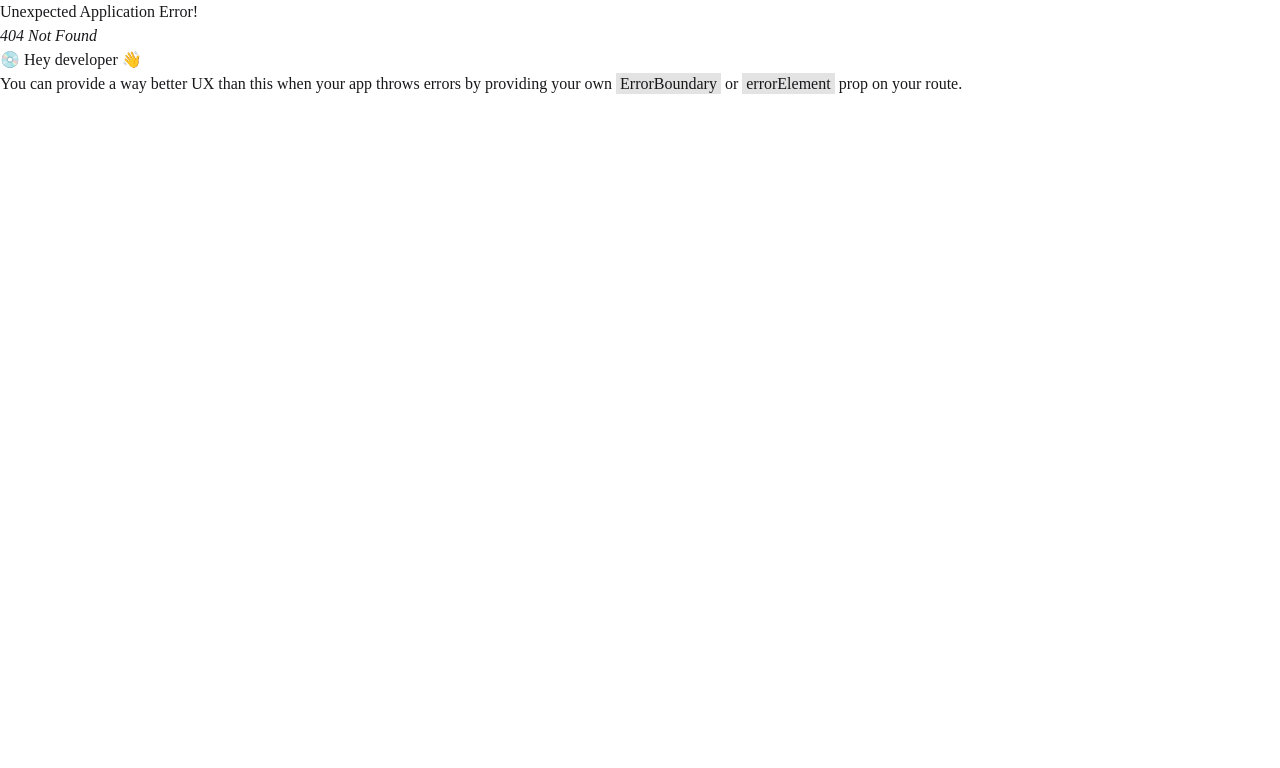
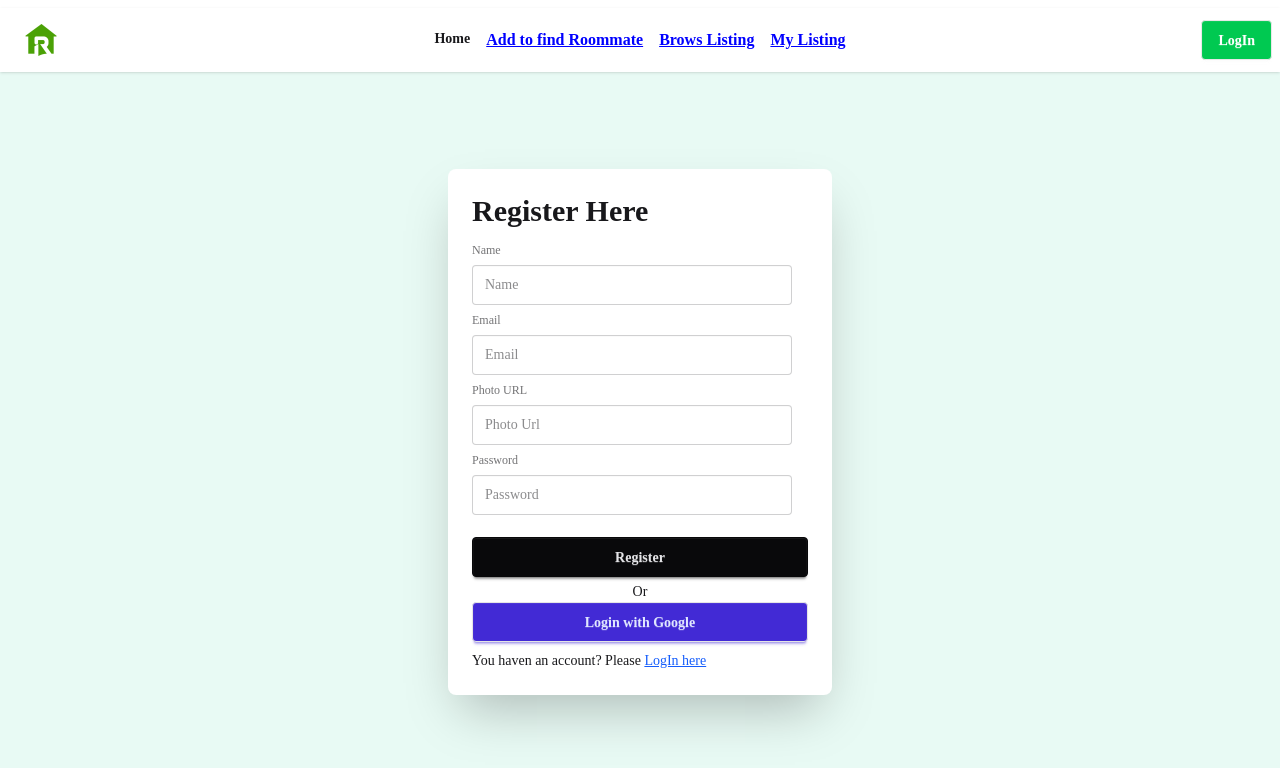
Before and after one commit to Arifuzzaman01/roommate-finder, a React (Vite) app: page /register in a window 1280 px wide. Before the commit this address had no page. Shown: the top 768 px of the page. Built offline with nearby package versions, Linux system fonts and the light colour scheme; no server answers.

Commit message:
added the login and register

```diff
--- a/package.json
+++ b/package.json
@@ -11,6 +11,8 @@
   },
   "dependencies": {
     "@tailwindcss/vite": "^4.1.7",
+    "dotenv": "^16.5.0",
+    "firebase": "^11.7.3",
     "react": "^19.1.0",
     "react-dom": "^19.1.0",
     "react-icons": "^5.5.0",
--- /dev/null
+++ b/src/Layout/AuthProvider.jsx
@@ -0,0 +1,48 @@
+import {
+  createUserWithEmailAndPassword,
+  GoogleAuthProvider,
+  onAuthStateChanged,
+  signInWithEmailAndPassword,
+  signInWithPopup,
+  updateProfile,
+} from "firebase/auth";
+import React, { createContext, useEffect, useState } from "react";
+import { auth } from "../firebase/firebase.init";
+export const AuthContext = createContext();
+const AuthProvider = ({ children }) => {
+  const provider = new GoogleAuthProvider();
+  const [user, setUser] = useState(null);
+  const signInUser = (email, password) => {
+    return signInWithEmailAndPassword(auth, email, password);
+  };
+  const signInGoogle = () => {
+    return signInWithPopup(auth, provider);
+  };
+  const createUser = (email, password) => {
+    return createUserWithEmailAndPassword(auth, email, password);
+  };
+  useEffect(() => {
+    const unSubscribe = onAuthStateChanged(auth, (currentUser) => {
+      setUser(currentUser);
+    });
+    return () => {
+      unSubscribe();
+    };
+  },[]);
+  const updataUserProfile = (updateUser) => {
+    return updateProfile(auth.currentUser,updateUser);
+  };
+  const userInfo = {
+    user,
+    setUser,
+    signInUser,
+    signInGoogle,
+    createUser,
+    updataUserProfile,
+  };
+  return (
+    <AuthContext.Provider value={userInfo}>{children}</AuthContext.Provider>
+  );
+};
+
+export default AuthProvider;
--- a/src/Layout/MainLayout.jsx
+++ b/src/Layout/MainLayout.jsx
@@ -5,7 +5,7 @@ const MainLayout = () => {
     return (
         <div>
             <Header></Header>
-            <h1 className='text-color-primary'>Main Layout</h1>
+            {/* <h1 className='text-color-primary'>Main Layout</h1> */}
         </div>
     );
 };
--- a/src/Router.jsx
+++ b/src/Router.jsx
@@ -3,6 +3,8 @@ import {
   RouterProvider,
 } from "react-router";
 import MainLayout from "./Layout/MainLayout";
+import Login from "./pages/Login";
+import Register from "./pages/Register";
 
 
 export const router = createBrowserRouter([
@@ -10,5 +12,11 @@ export const router = createBrowserRouter([
     path: "/",
         Component: MainLayout,
 
-  },
+  }, {
+    path: '/login',
+    Component:Login
+  }, {
+    path: '/register',
+    Component: Register
+  }
 ]);
--- /dev/null
+++ b/src/components/GoogleLogin.jsx
@@ -0,0 +1,25 @@
+import React, { useContext } from "react";
+import { AuthContext } from "../Layout/AuthProvider";
+
+const GoogleLogin = () => {
+  const { signInGoogle } = useContext(AuthContext);
+  const handleGoogleLogin = () => {
+    signInGoogle()
+      .then((result) => {
+        console.log(result.user);
+      })
+      .catch((error) => {
+        console.log(error.message);
+      });
+  };
+  return (
+    <button
+      onClick={handleGoogleLogin}
+      className="btn  btn-primary border-[#e5e5e5]"
+    >
+      Login with Google
+    </button>
+  );
+};
+
+export default GoogleLogin;
--- a/src/components/Navbar.jsx
+++ b/src/components/Navbar.jsx
@@ -15,7 +15,7 @@ const Navbar = () => {
     </>
   );
   return (
-    <div className="navbar bg-base-100 shadow-sm">
+    <div className="navbar bg-base-100 shadow-sm sticky top-2 z-10">
       <div className="navbar-start">
         <div className="dropdown">
           <div tabIndex={0} role="button" className="btn btn-ghost text-3xl lg:hidden">
@@ -37,7 +37,7 @@ const Navbar = () => {
         <ul className="menu menu-horizontal px-1">{link}</ul>
       </div>
       <div className="navbar-end">
-        <Link className="btn bg-green-400 font-bold ">LogIn</Link>
+        <Link to='/login' className="btn bg-green-500 font-extrabold text-white ">LogIn</Link>
       </div>
     </div>
   );
--- /dev/null
+++ b/src/firebase/firebase.init.js
@@ -0,0 +1,15 @@
+import { initializeApp } from "firebase/app";
+import { getAuth } from "firebase/auth";
+
+const firebaseConfig = {
+  apiKey: import.meta.env.VITE_FIREBASE_APPKEY,
+  authDomain: import.meta.env.VITE_FIREBASE_AUTHDOMAIN,
+  projectId: import.meta.env.VITE_FIREBASE_PRIJECTID,
+  storageBucket: import.meta.env.VITE_FIREBASE_STORAGEBUCKET,
+  messagingSenderId: import.meta.env.VITE_FIREBASE_MESSAGINGSENDERID ,
+  appId: import.meta.env.VITE_FIREBASE_APPID
+};
+
+// Initialize Firebase
+const app = initializeApp(firebaseConfig);
+export const auth =getAuth(app)
--- a/src/main.jsx
+++ b/src/main.jsx
@@ -4,9 +4,12 @@ import './index.css'
 import App from './App.jsx'
 import { RouterProvider } from 'react-router'
 import { router } from './Router.jsx'
+import AuthProvider from './Layout/AuthProvider.jsx'
 
 createRoot(document.getElementById('root')).render(
   <StrictMode>
-    <RouterProvider router={router}></RouterProvider>
+    <AuthProvider>
+      <RouterProvider router={router}></RouterProvider>
+    </AuthProvider>
   </StrictMode>,
 )
--- /dev/null
+++ b/src/pages/Login.jsx
@@ -0,0 +1,63 @@
+import React, { useContext } from "react";
+import { AuthContext } from "../Layout/AuthProvider";
+import { Link } from "react-router";
+import GoogleLogin from "../components/GoogleLogin";
+import Navbar from "../components/Navbar";
+
+const Login = () => {
+  const { signInUser} = useContext(AuthContext);
+  const handleSignUser = (e) => {
+    e.preventDefault();
+    const email = e.target.email.value;
+    const password = e.target.password.value;
+    console.log(email, password);
+
+    signInUser(email, password)
+      .then((userCredential) => {
+        const user = userCredential.user;
+        console.log(user);
+      })
+      .catch((error) => {
+        console.log(error.message);
+      });
+  };
+
+  return (
+      <>
+      <Navbar></Navbar>
+      <div className="flex justify-center items-center min-h-[calc(100vh-64px)] bg-[#e8faf4]">
+      <div className="card bg-base-100 w-full max-w-sm shrink-0 shadow-2xl card-body">
+        <h1 className="text-3xl font-bold">Login Here</h1>
+        <form onSubmit={handleSignUser} className="fieldset">
+          <label className="label">Email</label>
+          <input
+            type="email"
+            name="email"
+            className="input"
+            placeholder="Email"
+          />
+          <label className="label">Password</label>
+          <input
+            type="password"
+            name="password"
+            className="input"
+            placeholder="Password"
+          />
+
+          <button type="submit" className="btn btn-neutral mt-4">
+            Login
+          </button>
+        </form>
+        <p className="text-center -my-2">Or</p>
+        <GoogleLogin></GoogleLogin>
+        <p>
+          You haven't an account? Please{" "}
+          <Link to='/register' className="text-blue-600 underline">Create an account</Link>
+        </p>
+      </div>
+    </div>
+      </>
+  );
+};
+
+export default Login;
--- /dev/null
+++ b/src/pages/Register.jsx
@@ -0,0 +1,92 @@
+import React, { useContext } from "react";
+import Navbar from "../components/Navbar";
+import GoogleLogin from "../components/GoogleLogin";
+import { Link } from "react-router";
+import { AuthContext } from "../Layout/AuthProvider";
+
+const Register = () => {
+  const { createUser, setUser, user, updataUserProfile } =
+    useContext(AuthContext);
+  const handleRegister = (e) => {
+    e.preventDefault();
+    const form = e.target;
+    const formData = new FormData(form);
+    const { name, email, photo, password } = Object.fromEntries(formData);
+    //   console.log(name,email,photo,password)
+    createUser(email, password)
+      .then((result) => {
+        const userData = result.user;
+        //   console.log(userData);
+        updataUserProfile({ displayName: name, photoURL: photo })
+          .then(() => {
+            setUser({ ...userData, displayName: name, photoURL: photo });
+          })
+          .catch((error) => {
+            setRegError(error?.message);
+            setUser(userData);
+          });
+      })
+      .catch((error) => {
+        console.log(error);
+      });
+  };
+  console.log(user);
+  return (
+    <>
+      <Navbar></Navbar>
+      <div className="flex justify-center items-center min-h-[calc(100vh-64px)] bg-[#e8faf4] py-10">
+        <div className="card bg-base-100 w-full max-w-sm shrink-0 shadow-2xl card-body">
+          <h1 className="text-3xl font-bold">Register Here</h1>
+          <form onSubmit={handleRegister} className="fieldset">
+            <label className="label">Name</label>
+            <input
+              type="text"
+              name="name"
+              className="input"
+              placeholder="Name"
+              required
+            />
+            <label className="label">Email</label>
+            <input
+              type="email"
+              name="email"
+              className="input"
+              placeholder="Email"
+              required
+            />
+            <label className="label">Photo URL</label>
+            <input
+              type="text"
+              name="photo"
+              className="input"
+              placeholder="Photo Url"
+              required
+            />
+            <label className="label">Password</label>
+            <input
+              type="password"
+              name="password"
+              className="input"
+              placeholder="Password"
+              required
+            />
+
+            <button type="submit" className="btn btn-neutral mt-4">
+              Register
+            </button>
+          </form>
+          <p className="text-center -my-2">Or</p>
+          <GoogleLogin></GoogleLogin>
+          <p>
+            You haven an account? Please{" "}
+            <Link to="/register" className="text-blue-600 underline">
+              LogIn here
+            </Link>
+          </p>
+        </div>
+      </div>
+    </>
+  );
+};
+
+export default Register;
```
Also changed, not shown: 2 other files (tests, documents, lock files or other folders).
